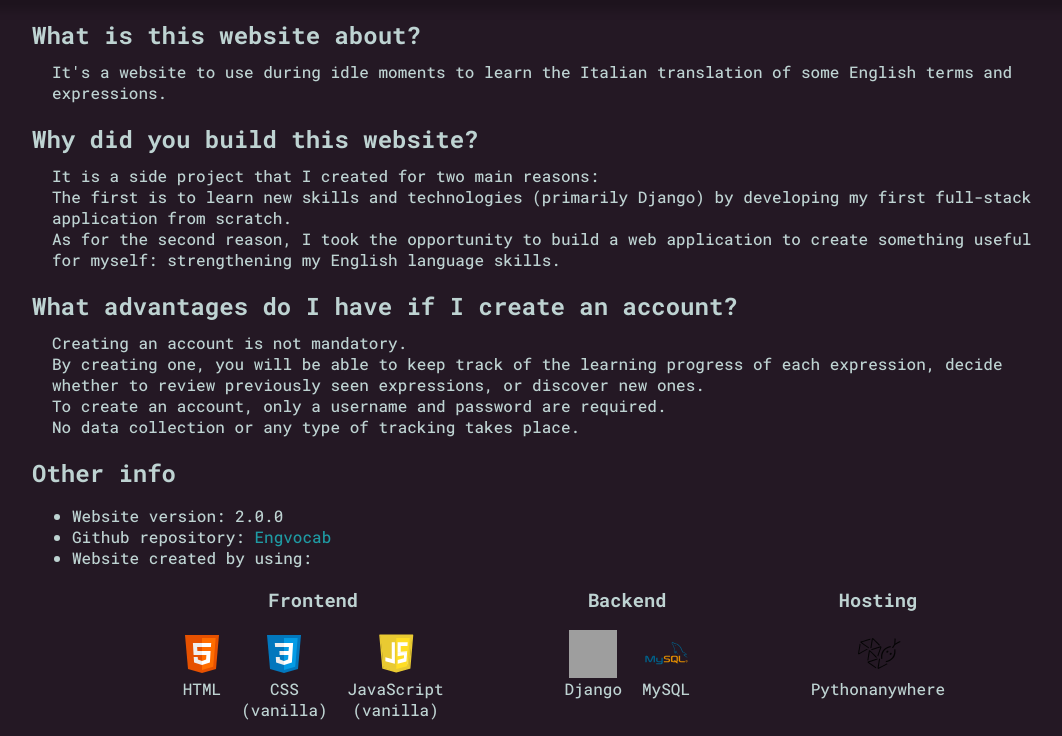
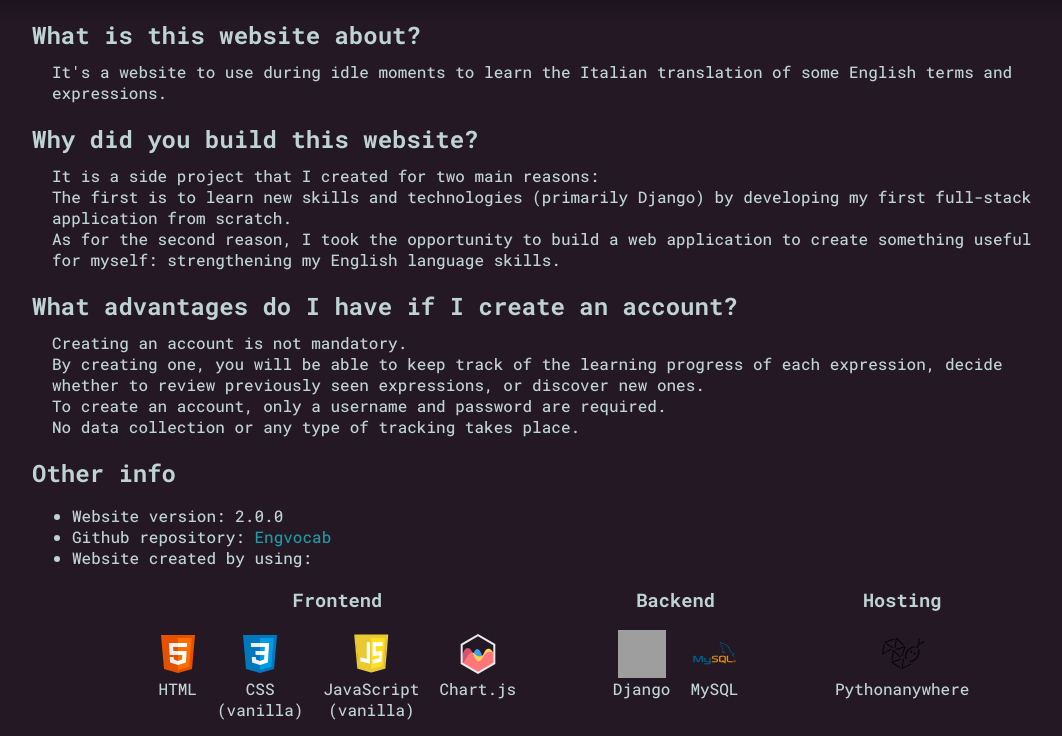
Before and after one commit to Gabritorre/engvocab, a Django app: page /about in a window 1280 px wide. Shown: the part 128-864 px from the top of the page, without its empty margins (96-1158 px from the left). Run offline with Django 5.2, Linux system fonts and the light colour scheme; grey boxes are pictures that could not be loaded.

Commit message:
Add favicon, add reference to chartjs

```diff
--- a/vocapp/templates/layout_template.html
+++ b/vocapp/templates/layout_template.html
@@ -8,7 +8,7 @@
 		<link rel="stylesheet" href="{% static 'vocapp/css/colors_fonts.css' %}">
 		<link rel="stylesheet" href="{% static 'vocapp/css/navbar.css' %}">
 		<link rel="stylesheet" href="{% static 'vocapp/css/content_block.css' %}">
-		<!-- <link rel="shortcut icon" type="image/x-icon" href="style/favicon.ico"/> -->
+		<link rel="shortcut icon" type="image/x-icon" href="{% static 'vocapp/icons/favicon.svg' %}">
 	</head>
 	<body>
 		<nav>
--- a/vocapp/templates/vocapp/about.html
+++ b/vocapp/templates/vocapp/about.html
@@ -43,6 +43,12 @@
 								<img src="{% static 'vocapp/icons/javascript_icon.svg' %}" alt="" width="48" height="48">
 								<span>JavaScript<br>(vanilla)</span>
 							</div>
+							<div>
+								<a href="https://www.chartjs.org/">
+									<img src="{% static 'vocapp/icons/chartjs_icon.svg' %}" alt="" width="48" height="48">
+								</a>
+								<span>Chart.js</span>
+							</div>
 						</div>
 					</div>
 
@@ -57,7 +63,7 @@
 							</div>
 							<div>
 								<a href="https://www.mysql.com">
-								<img src="{% static 'vocapp/icons/mysql_icon.svg' %}" alt="" width="48" height="48">
+									<img src="{% static 'vocapp/icons/mysql_icon.svg' %}" alt="" width="48" height="48">
 								</a>
 								<span>MySQL</span>
 							</div>
```
Also changed, not shown: vocapp/static/vocapp/icons/chartjs_icon.svg (added), vocapp/static/vocapp/icons/favicon.svg (added).
